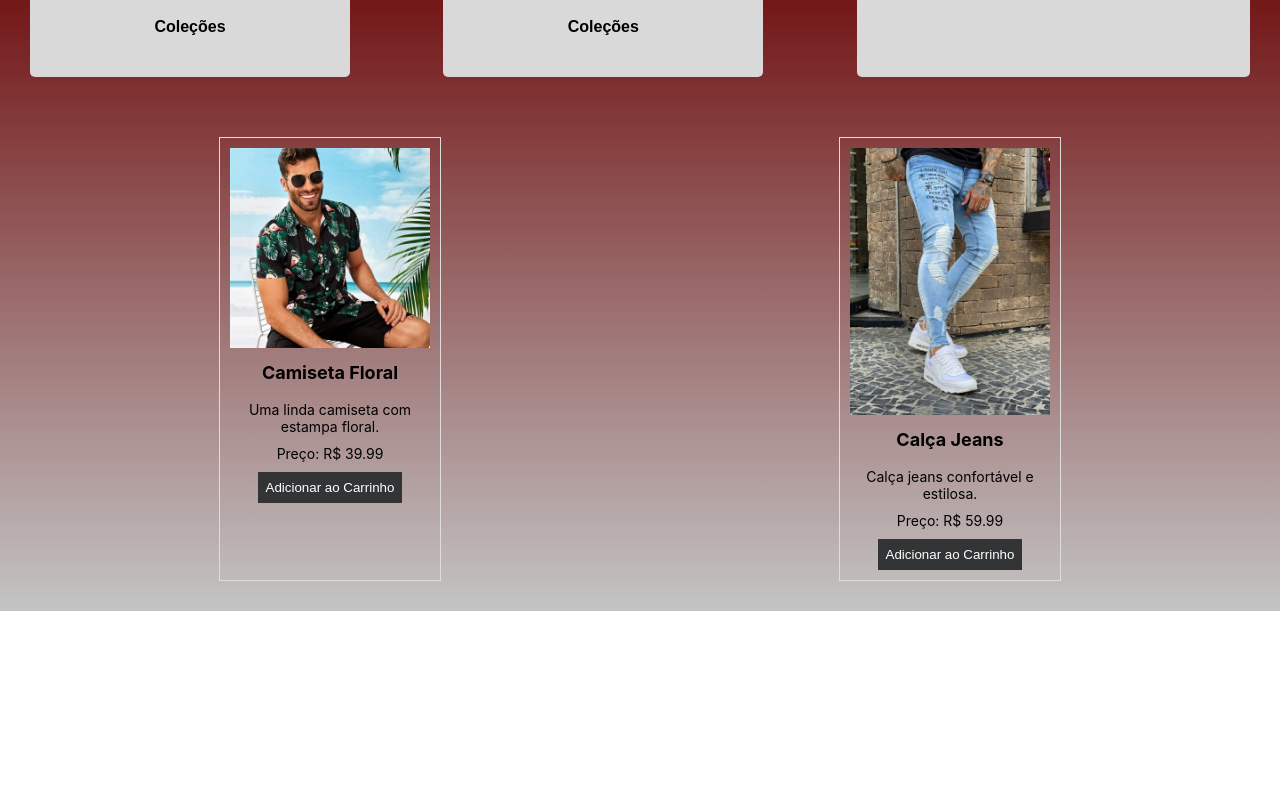
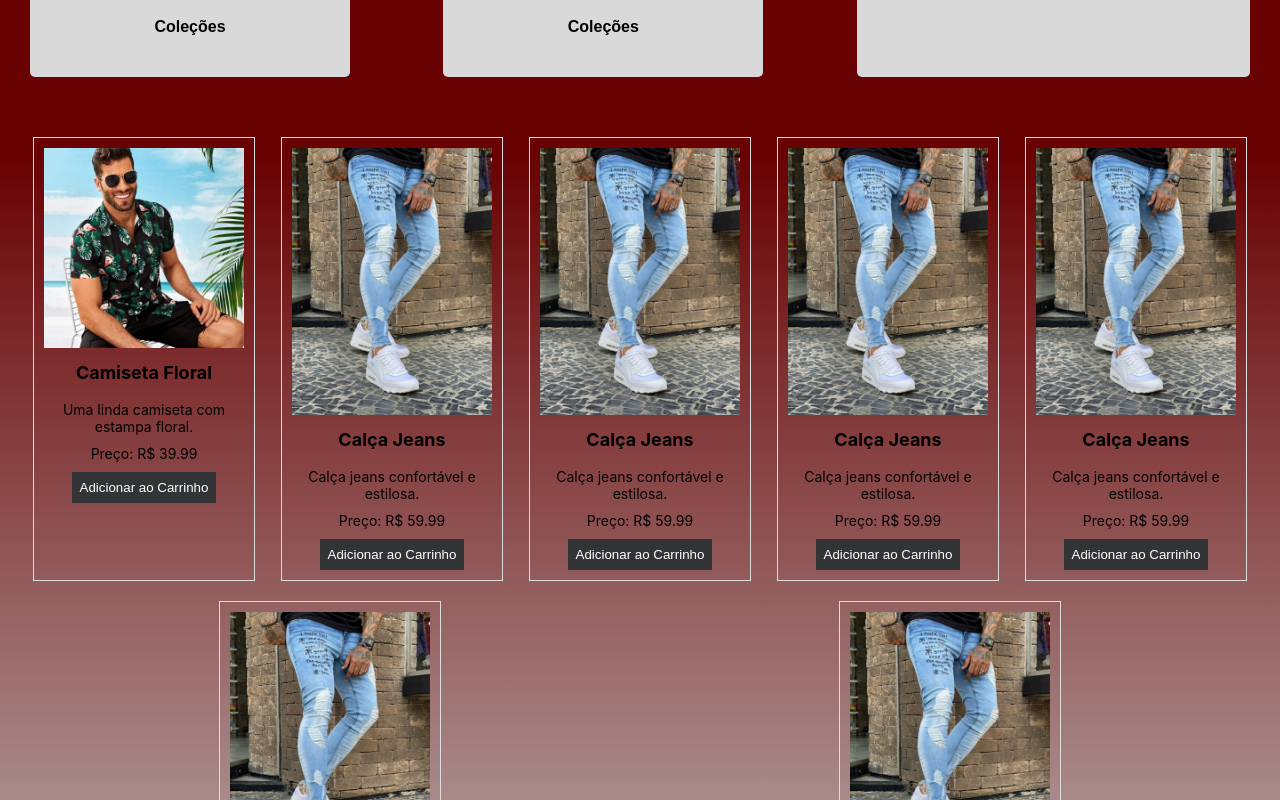
Before and after one commit to FelipeTeixeira20/React--QueenStyle, a React (Create React App) app: page / in a window 1280 px wide. Shown: the part 760-1560 px from the top of the page. Before the commit the page ends 1371 px from the top, so only its background shows below. Built offline with nearby package versions, Linux system fonts and the light colour scheme.

Commit message:
novos itens

```diff
--- a/src/App.js
+++ b/src/App.js
@@ -18,6 +18,42 @@ const produtos = [
     preco: 59.99,
     imagem: "image/calcajeans.jpeg",
   },
+  {
+    id: 3,
+    nome: "Calça Jeans",
+    descricao: "Calça jeans confortável e estilosa.",
+    preco: 59.99,
+    imagem: "image/calcajeans.jpeg",
+  },
+  {
+    id: 4,
+    nome: "Calça Jeans",
+    descricao: "Calça jeans confortável e estilosa.",
+    preco: 59.99,
+    imagem: "image/calcajeans.jpeg",
+  },
+  {
+    id: 5,
+    nome: "Calça Jeans",
+    descricao: "Calça jeans confortável e estilosa.",
+    preco: 59.99,
+    imagem: "image/calcajeans.jpeg",
+  },
+  {
+    id: 6,
+    nome: "Calça Jeans",
+    descricao: "Calça jeans confortável e estilosa.",
+    preco: 59.99,
+    imagem: "image/calcajeans.jpeg",
+  },
+  {
+    id: 7,
+    nome: "Calça Jeans",
+    descricao: "Calça jeans confortável e estilosa.",
+    preco: 59.99,
+    imagem: "image/calcajeans.jpeg",
+  },
+
 ];
 
 const Produto = ({ produto }) => (
```
